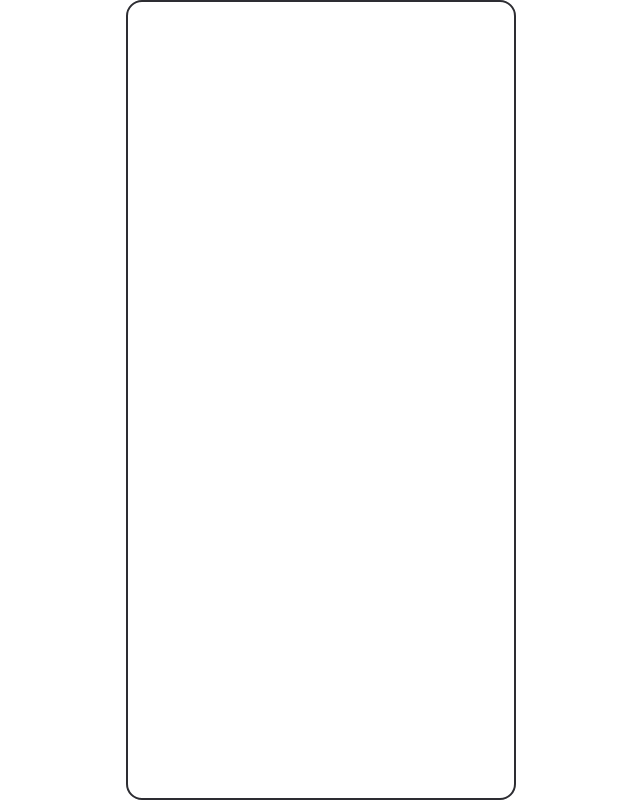
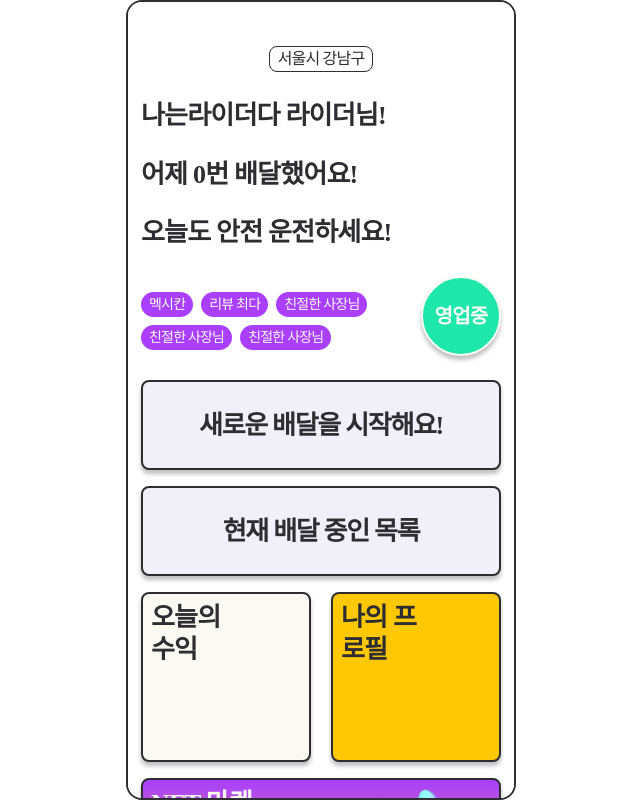
Before and after one commit to Dakdol/BaeBlock, a React (Create React App) app: page /rider in a window 1280 px wide. Before the commit this address had no page. Shown: the whole page, without its empty margins (319-959 px from the left). Built offline with nearby package versions, Linux system fonts and the light colour scheme.

Commit message:
:technologist: Link 작업
페이지 별 링크

```diff
--- a/src/App.jsx
+++ b/src/App.jsx
@@ -17,12 +17,12 @@ function App() {
           <Routes>
             <Route path='/customer/viewmenu' element={<CustomerViewMenu />} />
 
-            <Route path='/store/main' element={<StoreMain />} />
+            <Route path='/store' element={<StoreMain />} />
             <Route path='/store/newlist' element={<StoreNewList />} />
             <Route path='/store/mylist' element={<StoreMyList />} />
             <Route path='/store/menu-edit' element={<StoreMenu />} />
 
-            <Route path='/rider/main' element={<RiderMain />} />
+            <Route path='/rider' element={<RiderMain />} />
             <Route path='/rider/delivery' element={<RiderDeliveryStatus />} />
             <Route path='/rider/newlist' element={<RiderNewList />} />
           </Routes>
--- a/src/pages/rider_main.jsx
+++ b/src/pages/rider_main.jsx
@@ -1,8 +1,8 @@
 import { useState } from 'react';
+import { Link } from 'react-router-dom';
+
 import { NFTChips } from '../components/Nft_Chips';
-
 import NftMarket from '../components/Main_nftMarket';
-
 import LongBox from '../components/Main_longBox';
 import Box from '../components/Main_recBox';
 import Badge from '../components/Work_Btn';
@@ -49,7 +49,13 @@ export default function RiderMain() {
       </div>
 
       <div className='w-[360px] flex flex-col justify-between items-center gap-4 mt-6'>
-        <LongBox text='새로운 배달을 시작해요!' color='bg-lightGray' />
+        <Link to={'/rider/newlist'}>
+          <LongBox text='새로운 배달을 시작해요!' color='bg-lightGray' />
+        </Link>
+
+        <Link to={'/rider/delivery'}>
+          <LongBox text='현재 배달 중인 목록' color='bg-lightGray' />
+        </Link>
 
         <div className='flex justify-between w-full'>
           <Box text='오늘의 수익' color='bg-lightBage' />
```
